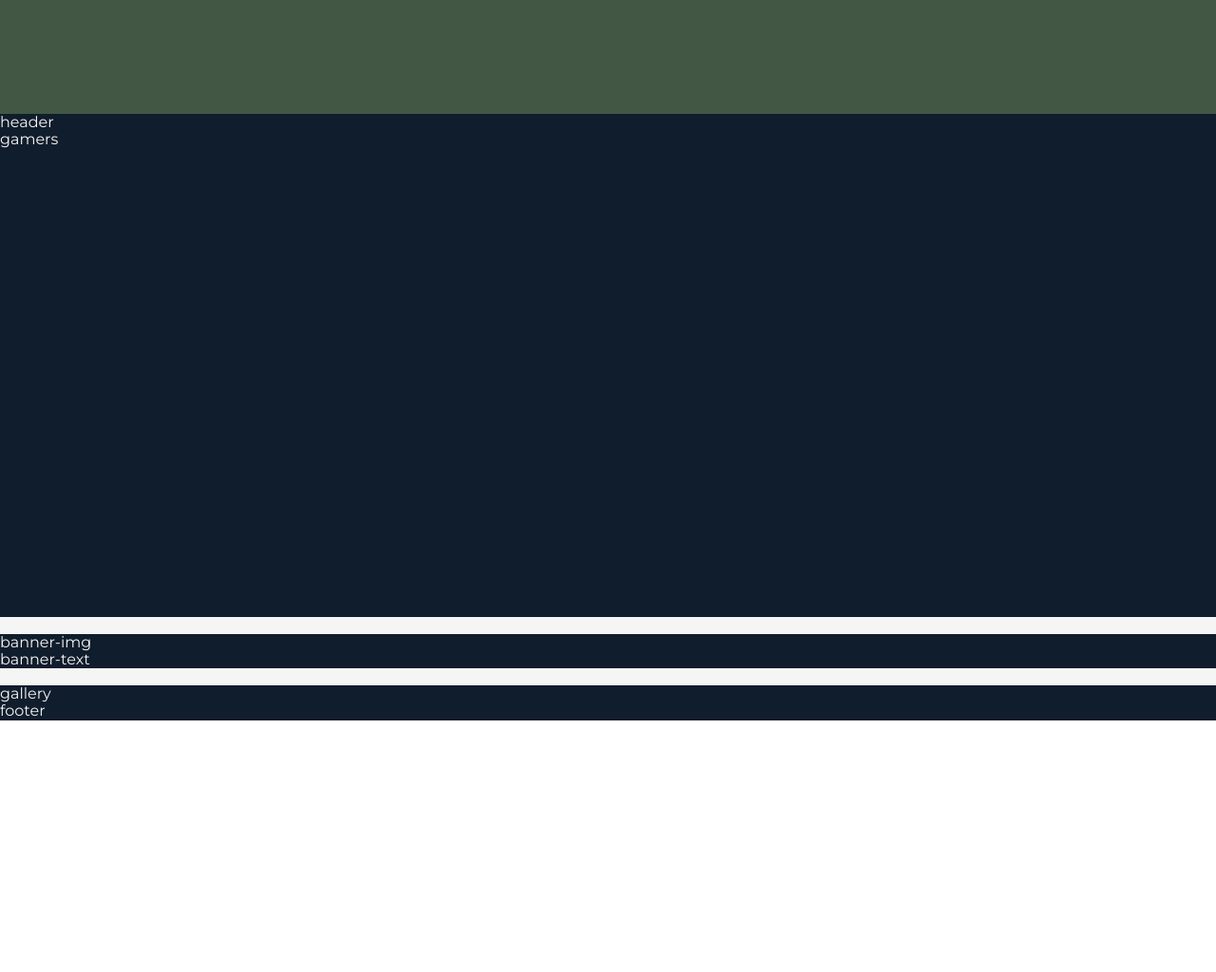
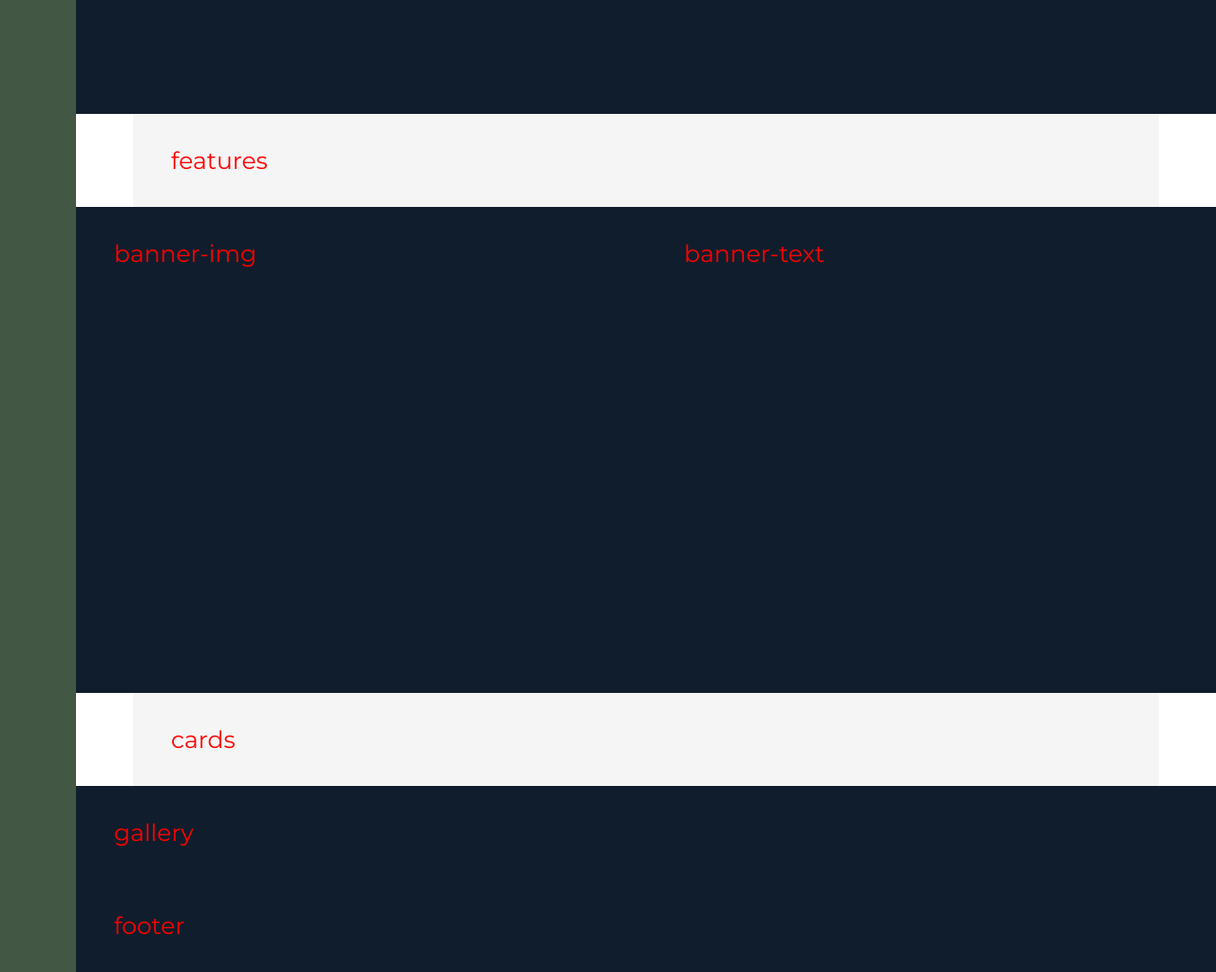
Before and after one commit to dubrovin-roman/project-store-game, a website: page src/index.html in a window 1280 px wide. Shown: the part 520-1544 px from the top of the page at 95% size. Before the commit the page ends 1279 px from the top, so only its background shows below. Drawn offline with nearby package versions, Linux system fonts and the light colour scheme; files that its build step writes are made by us from their sources.

Commit message:
закончил шаблон grid сетки

```diff
--- a/src/sass/_banner.sass
+++ b/src/sass/_banner.sass
@@ -1,5 +1,7 @@
 .banner
     &-img
         background: $color-blue-dark
+        grid-column: full-start / col-end 4
     &-text
         background: $color-blue-dark
+        grid-column: col-start 5 / full-end
--- a/src/sass/_base.sass
+++ b/src/sass/_base.sass
@@ -26,3 +26,8 @@ body
 .container
     display: grid
     grid-template-rows: 80vh min-content 40vw repeat(3, min-content)
+    grid-template-columns: [sidebar-start] 8rem [sidebar-end full-start] minmax(6rem, 1fr) [center-start] repeat(8, [col-start] minmax(min-content, 14rem) [col-end] ) [center-end] minmax(6rem, 1fr) [full-end]
+    & > *
+        font-size: 25px
+        padding: 40px
+        color: red
--- a/src/sass/_cards.sass
+++ b/src/sass/_cards.sass
@@ -1,2 +1,3 @@
 .cards
     background: $color-gray-light
+    grid-column: center-start / center-end
--- a/src/sass/_features.sass
+++ b/src/sass/_features.sass
@@ -1,2 +1,3 @@
 .features
     background: $color-gray-light
+    grid-column: center-start / center-end
--- a/src/sass/_footer.sass
+++ b/src/sass/_footer.sass
@@ -1,2 +1,3 @@
 .footer
     background: $color-blue-dark
+    grid-column: full-start / full-end
--- a/src/sass/_gallery.sass
+++ b/src/sass/_gallery.sass
@@ -1,2 +1,3 @@
 .gallery
     background: $color-blue-dark
+    grid-column: full-start / full-end
--- a/src/sass/_gamers.sass
+++ b/src/sass/_gamers.sass
@@ -1,2 +1,3 @@
 .gamers
     background: $color-blue-dark
+    grid-column: col-start 7 / full-end
--- a/src/sass/_header.sass
+++ b/src/sass/_header.sass
@@ -1,2 +1,3 @@
 .header
     background: $color-blue-dark
+    grid-column: full-start / col-end 6
--- a/src/sass/_sidebar.sass
+++ b/src/sass/_sidebar.sass
@@ -1,2 +1,4 @@
 .sidebar
     background: $color-green-dark
+    grid-column: sidebar-start / sidebar-end
+    grid-row: 1 / -1
```
Also changed, not shown: dist/css/style.min.css.
